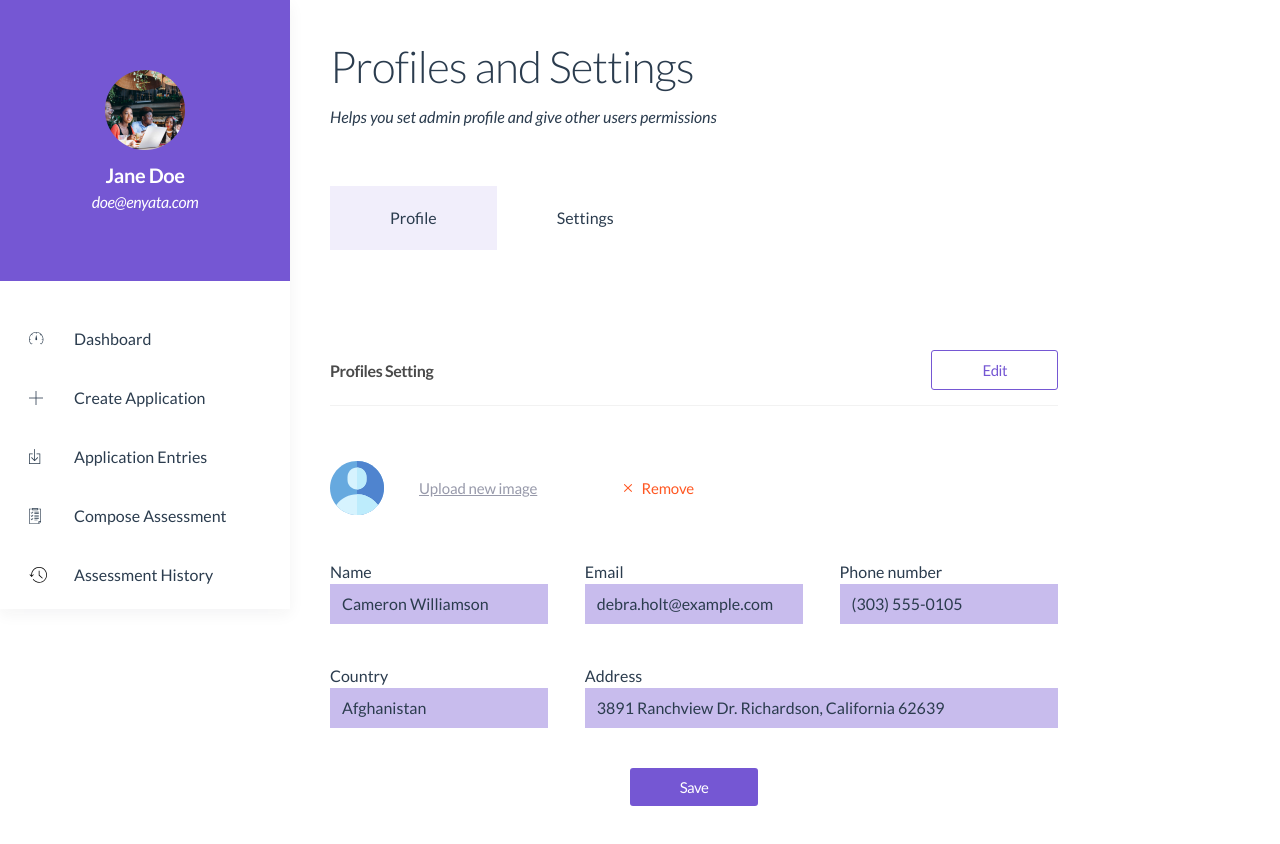
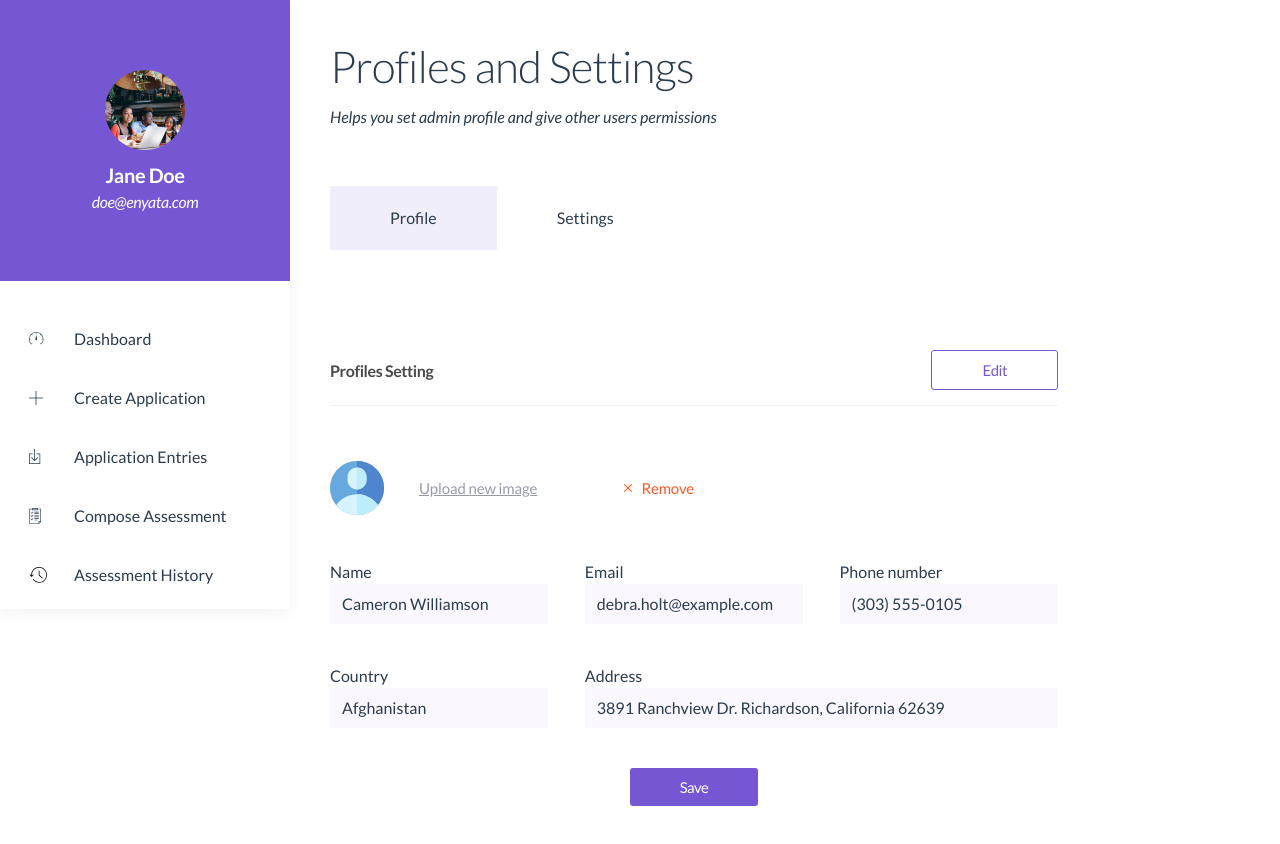
Before and after one commit to asteroid2k/academy-portal, a Vue app: page /admin-dashboard/settings in a window 1280 px wide. Shown: the top 844 px of the page. Built offline with nearby package versions, Linux system fonts and the light colour scheme; grey boxes are pictures that could not be loaded; what notyf would draw is missing.

Commit message:
color fix

```diff
--- a/src/components/Profile.vue
+++ b/src/components/Profile.vue
@@ -150,7 +150,7 @@ export default {};
   width: 100%;
   outline: none;
   border: none;
-  background: rgba(117, 87, 211, 0.4);
+  background: rgba(117, 87, 211, 0.04);
 }
 
 .short-box {
@@ -164,7 +164,7 @@ export default {};
   width: 100%;
   outline: none;
   border: none;
-  background: rgba(117, 87, 211, 0.4);
+  background: rgba(117, 87, 211, 0.04);
 }
 #save-button {
   background: #7557d3;
```
